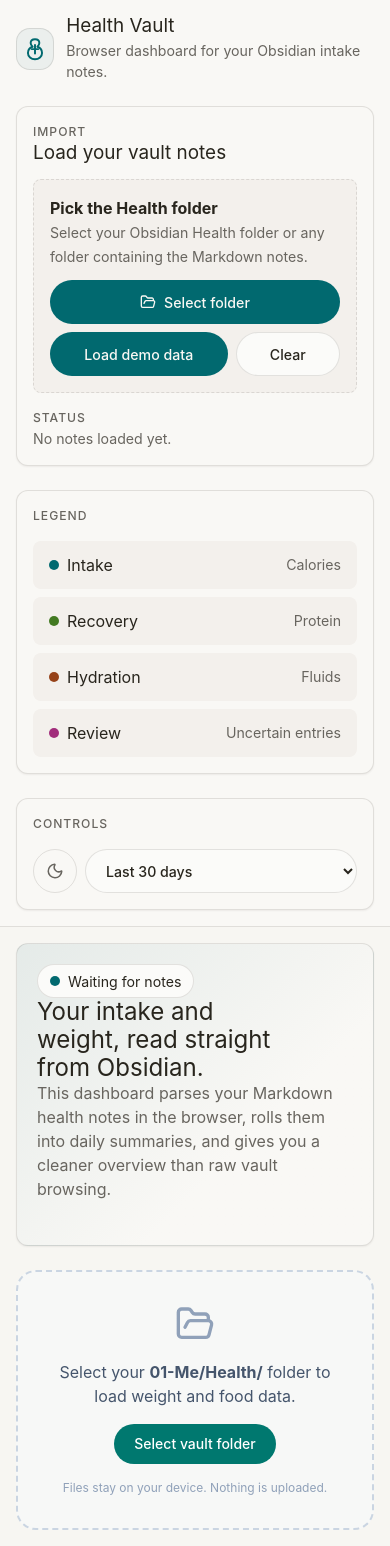
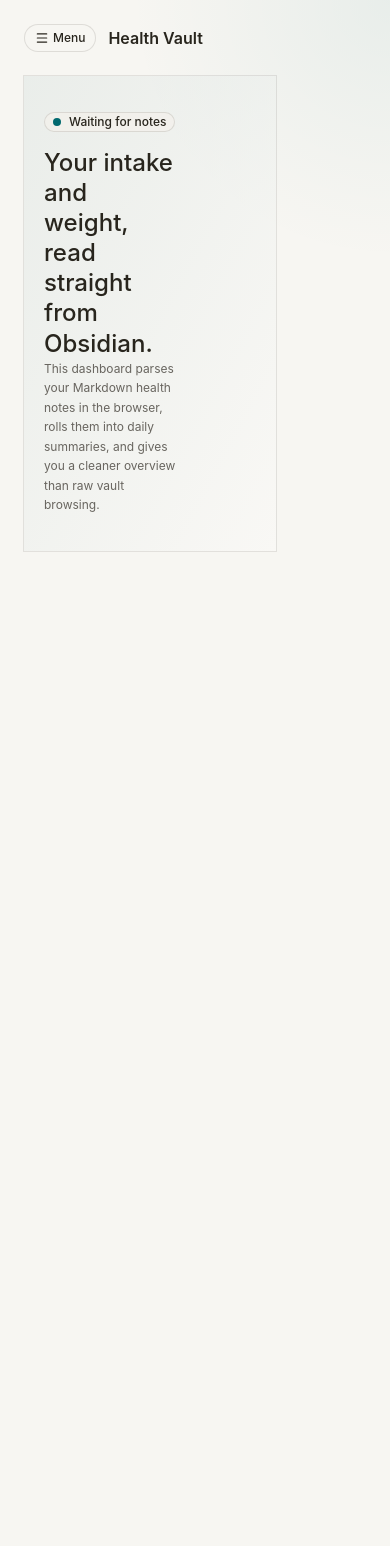
Before and after one commit to simonkeane33/health, a Next.js app: page / in a window 390 px wide. After the commit the page ends 844 px from the top, so only its background shows below. Built offline with nearby package versions, Linux system fonts and the light colour scheme; a web font is replaced by a local one.

Commit message:
refactor: use shadcn/ui Card, Button, Badge, Select in dashboard main components

```diff
--- a/src/app/page.tsx
+++ b/src/app/page.tsx
@@ -1,15 +1,17 @@
 'use client';
 
 import { useState } from 'react';
+import { Badge } from '@/components/ui/badge';
+import { Card, CardHeader, CardTitle, CardDescription, CardContent } from '@/components/ui/card';
 import { useVaultData } from '@/hooks/useVaultData';
 import { Sidebar } from '@/components/Sidebar';
+import { MobileSidebar } from '@/components/MobileSidebar';
 import { KpiGrid } from '@/components/KpiGrid';
 import { CaloriesWeightChart } from '@/components/CaloriesWeightChart';
 import { ReviewQueue } from '@/components/ReviewQueue';
 import { RecentEntries } from '@/components/RecentEntries';
 import { FrequentFoods } from '@/components/FrequentFoods';
 import { DailySummaries } from '@/components/DailySummaries';
-import { VaultPicker } from '@/components/VaultPicker';
 import { useTheme } from '@/components/ThemeProvider';
 
 type RangeValue = '7' | '14' | '30' | '90' | '365' | 'all';
@@ -23,126 +25,135 @@ export default function Home() {
     ? `${data.foodEntries.length} food, ${data.weightEntries.length} weight, ${data.dailySummaries.length} days`
     : 'No notes loaded yet.';
 
+  const sidebarProps = {
+    onPick: loadFiles,
+    onClear: () => loadFiles(null),
+    loadStatus,
+    entryCount: data?.foodEntries.length,
+    dayCount: data?.dailySummaries.length,
+    range: String(range),
+    onRangeChange: (v: string) => setRange(v as RangeValue),
+  };
+
   if (loading) {
     return (
-      <div className="min-h-screen flex items-center justify-center" style={{ background: 'var(--hv-bg)' }}>
-        <p className="subtle">Loading vault data...</p>
+      <div className="min-h-[100dvh] flex items-center justify-center bg-background">
+        <p className="text-muted-foreground">Loading vault data...</p>
       </div>
     );
   }
 
   if (error) {
     return (
-      <div className="min-h-screen flex items-center justify-center" style={{ background: 'var(--hv-bg)' }}>
-        <p style={{ color: 'var(--hv-error)' }}>Error: {error}</p>
+      <div className="min-h-[100dvh] flex items-center justify-center bg-background">
+        <p className="text-destructive font-medium">Error: {error}</p>
       </div>
     );
   }
 
   if (!data) {
     return (
-      <div className="app-shell">
-        <Sidebar
-          onPick={loadFiles}
-          onClear={() => loadFiles(null)}
-          loadStatus={loadStatus}
-          entryCount={undefined}
-          dayCount={undefined}
-          range={String(range)}
-          onRangeChange={(v) => setRange(v as RangeValue)}
-        />
-        <main className="content" id="main">
-          <section className="panel hero-card">
-            <div className="hero-grid">
-              <div>
-                <div className="status-pill">
-                  <span className="dot" style={{ background: 'var(--hv-teal)' }} />
-                  <span>Waiting for notes</span>
-                </div>
-                <h2>Your intake and weight, read straight from Obsidian.</h2>
-                <p>
+      <div className="grid grid-cols-[300px_minmax(0,1fr)] min-h-[100dvh]">
+        <div className="hidden lg:block">
+          <Sidebar {...sidebarProps} />
+        </div>
+        <main className="p-6 flex flex-col gap-6 min-w-0" id="main">
+          <div className="flex items-center gap-3 lg:hidden">
+            <MobileSidebar {...sidebarProps} />
+            <span className="font-semibold">Health Vault</span>
+          </div>
+          <Card className="overflow-hidden bg-gradient-to-br from-primary/[6%] to-card">
+            <CardContent className="grid grid-cols-[1.4fr_1fr] items-end gap-6 p-[clamp(1.25rem,2vw,2rem)]">
+              <div className="space-y-4">
+                <Badge variant="secondary" className="rounded-full bg-secondary/80 border border-border">
+                  <span className="w-2 h-2 rounded-full bg-primary inline-block mr-1"></span>
+                  Waiting for notes
+                </Badge>
+                <CardTitle className="text-[clamp(1.5rem,1.2rem_+_1.25vw,2.25rem)] leading-tight m-0 block max-w-[16ch]">
+                  Your intake and weight, read straight from Obsidian.
+                </CardTitle>
+                <p className="text-muted-foreground max-w-[58ch] m-0">
                   This dashboard parses your Markdown health notes in the browser, rolls them into daily summaries, and gives you a cleaner overview than raw vault browsing.
                 </p>
               </div>
-              <div className="grid grid-cols-2 gap-4" />
-            </div>
-          </section>
-          <VaultPicker onPick={loadFiles} />
+            </CardContent>
+          </Card>
         </main>
       </div>
     );
   }
 
   return (
-    <div className="app-shell">
-      <Sidebar
-        onPick={loadFiles}
-        onClear={() => loadFiles(null)}
-        loadStatus={loadStatus}
-        entryCount={data.foodEntries.length}
-        dayCount={data.dailySummaries.length}
-        range={String(range)}
-        onRangeChange={(v) => setRange(v as RangeValue)}
-      />
-      <main className="content" id="main">
+    <div className="grid grid-cols-[300px_minmax(0,1fr)] min-h-[100dvh]">
+      <div className="hidden lg:block">
+        <Sidebar {...sidebarProps} />
+      </div>
+      <main className="gap-6 min-w-0 p-6 flex flex-col" id="main">
+        <div className="flex items-center gap-3 lg:hidden">
+          <MobileSidebar {...sidebarProps} />
+          <span className="font-semibold">Health Vault</span>
+        </div>
+
         {/* Hero */}
-        <section className="panel hero-card">
-          <div className="hero-grid">
-            <div>
-              <div className="status-pill">
-                <span className="dot" style={{ background: 'var(--hv-teal)' }} />
-                <span>Vault parsed successfully</span>
-              </div>
-              <h2>Your intake and weight, read straight from Obsidian.</h2>
-              <p>
+        <Card className="overflow-hidden bg-gradient-to-br from-primary/[6%] to-card border border-border ring-1 ring-foreground/5">
+          <CardContent className="grid grid-cols-[1.4fr_1fr] items-end gap-6 p-[clamp(1.25rem,2vw,2rem)]">
+            <div className="space-y-4">
+              <Badge variant="secondary" className="rounded-full bg-secondary/80 border border-border">
+                <span className="w-2 h-2 rounded-full bg-primary inline-block mr-1"></span>
+                Vault parsed successfully
+              </Badge>
+              <CardTitle className="text-[clamp(1.5rem,1.2rem_+_1.25vw,2.25rem)] leading-tight m-0 block max-w-[16ch]">
+                Your intake and weight, read straight from Obsidian.
+              </CardTitle>
+              <p className="text-muted-foreground max-w-[58ch] m-0">
                 This dashboard parses your Markdown health notes in the browser, rolls them into daily summaries, and gives you a cleaner overview than raw vault browsing.
               </p>
             </div>
             <div className="grid grid-cols-2 gap-4">
               <div>
-                <div className="micro-label">Entries</div>
-                <strong style={{ fontSize: 'var(--text-xl)', fontVariantNumeric: 'tabular-nums' }}>
+                <div className="text-xs font-medium tracking-wider uppercase text-muted-foreground">Entries</div>
+                <strong className="block text-[clamp(1.5rem,1.2rem_+_1.25vw,2.25rem)] tabular-nums">
                   {data.allEntries.length}
                 </strong>
-                <p className="subtle">Food + weight + summaries</p>
+                <p className="text-muted-foreground">Food + weight + summaries</p>
               </div>
               <div>
-                <div className="micro-label">Coverage</div>
-                <strong style={{ fontSize: 'var(--text-xl)', fontVariantNumeric: 'tabular-nums' }}>
+                <div className="text-xs font-medium tracking-wider uppercase text-muted-foreground">Coverage</div>
+                <strong className="block text-[clamp(1.5rem,1.2rem_+_1.25vw,2.25rem)] tabular-nums">
                   {data.dailySummaries.length}
                 </strong>
-                <p className="subtle">Tracked days</p>
+                <p className="text-muted-foreground">Tracked days</p>
               </div>
             </div>
-          </div>
-        </section>
+          </CardContent>
+        </Card>
 
         {/* KPIs */}
         <KpiGrid data={data} />
 
         {/* Chart */}
-        <section className="panel">
-          <div className="card-head">
+        <Card>
+          <CardHeader className="flex flex-row items-center justify-between gap-4">
             <div>
-              <div className="micro-label">Trends</div>
-              <h2>Calories and weight</h2>
+              <CardDescription className="text-xs font-medium tracking-wider uppercase">Trends</CardDescription>
+              <CardTitle className="text-[clamp(1.125rem,1rem_+.75vw,1.5rem)] leading-[1.15]">Calories and weight</CardTitle>
             </div>
-            <div className="subtle">{range === '365' ? 'Last year' : `Last ${range} days`}</div>
-          </div>
-          <div className="card-body">
-            <div className="chart-wrap">
+            <span className="text-muted-foreground text-sm">{range === 'all' ? 'All time' : range === '365' ? 'Last year' : `Last ${range} days`}</span>
+          </CardHeader>
+          <CardContent>
+            <div className="h-[320px] relative">
               <CaloriesWeightChart summaries={data.dailySummaries} range={range} theme={theme} />
             </div>
-          </div>
-        </section>
+          </CardContent>
+        </Card>
 
         {/* Content grid */}
-        <div className="main-grid">
-          <div className="stack">
+        <div className="grid grid-cols-[minmax(0,1.5fr)_minmax(320px,0.9fr)] gap-4">
+          <div className="flex flex-col gap-4 min-w-0">
             <RecentEntries entries={data.foodEntries} />
             <DailySummaries entries={data.dailySummaries} />
           </div>
-          <div className="stack">
+          <div className="flex flex-col gap-4 min-w-0">
             <ReviewQueue entries={data.foodEntries} />
             <FrequentFoods entries={data.foodEntries} />
           </div>
--- /dev/null
+++ b/src/components/MobileSidebar.tsx
@@ -0,0 +1,39 @@
+'use client';
+
+import { useState } from 'react';
+import { Menu, X } from 'lucide-react';
+import {
+  Sheet,
+  SheetTrigger,
+  SheetContent,
+  SheetClose,
+} from '@/components/ui/sheet';
+import { Button } from '@/components/ui/button';
+import { SidebarContent, type SidebarProps } from './Sidebar';
+
+export function MobileSidebar(props: SidebarProps) {
+  const [open, setOpen] = useState(false);
+
+  return (
+    <Sheet open={open} onOpenChange={setOpen}>
+      <SheetTrigger asChild>
+        <Button type="button" variant="outline" size="sm" className="lg:hidden rounded-full">
+          <Menu width={18} height={18} />
+          Menu
+        </Button>
+      </SheetTrigger>
+      <SheetContent side="left" className="w-[300px] p-0 bg-card/80 border-r border-border">
+        <div className="h-full relative flex flex-col p-6 gap-6 overflow-y-auto">
+          <div className="flex justify-end">
+            <SheetClose asChild>
+              <Button type="button" variant="ghost" size="icon" className="rounded-full" aria-label="Close sidebar">
+                <X width={18} height={18} />
+              </Button>
+            </SheetClose>
+          </div>
+          <SidebarContent {...props} />
+        </div>
+      </SheetContent>
+    </Sheet>
+  );
+}
--- a/src/components/Sidebar.tsx
+++ b/src/components/Sidebar.tsx
@@ -4,8 +4,16 @@ import { useRef } from 'react';
 import { FolderOpen } from 'lucide-react';
 import { ThemeToggle } from './ThemeToggle';
 import { cn } from '@/lib/utils';
+import { Button } from '@/components/ui/button';
+import {
+  Select,
+  SelectContent,
+  SelectItem,
+  SelectTrigger,
+  SelectValue,
+} from '@/components/ui/select';
 
-interface SidebarProps {
+export interface SidebarProps {
   onPick: (files: FileList | null) => void;
   onDemo?: () => void;
   onClear: () => void;
@@ -44,13 +52,13 @@ function Dot({ color }: { color: string }) {
   };
   return (
     <span
-      className={cn('dot', colorMap[color] ?? 'bg-[var(--hv-text-faint)]')}
+      className={cn('w-2.5 h-2.5 rounded-full flex-shrink-0', colorMap[color] ?? 'bg-muted')}
       aria-hidden="true"
     />
   );
 }
 
-export function Sidebar({
+export function SidebarContent({
   onPick,
   onDemo,
   onClear,
@@ -64,27 +72,37 @@ export function Sidebar({
   const hasData = typeof entryCount === 'number' && entryCount > 0;
 
   return (
-    <aside className="sidebar">
-      <div className="brand">
-        <div className="brand-mark" aria-hidden="true">
+    <>
+      <div className="flex items-center gap-3">
+        <div
+          className="grid place-items-center w-[42px] h-[42px] rounded-[14px] text-primary bg-accent shadow-[inset_0_0_0_1px_var(--border)]"
+          aria-hidden="true"
+        >
           <Logo />
         </div>
-        <div className="brand-copy">
-          <h1>Health Vault</h1>
-          <p>Browser dashboard for your Obsidian intake notes.</p>
+        <div>
+          <h1 className="m-0 text-[clamp(1.125rem,1rem_+.75vw,1.5rem)] leading-[1.05] font-heading font-medium">
+            Health Vault
+          </h1>
+          <p className="mt-1 text-muted-foreground text-[clamp(0.875rem,0.8rem_+.35vw,1rem)]">
+            Browser dashboard for your Obsidian intake notes.
+          </p>
         </div>
       </div>
 
-      <section className="panel sidebar-section">
+      <div className="flex flex-col gap-4 rounded-none border border-border bg-card/80 p-4 ring-1 ring-foreground/5">
         <div>
-          <div className="micro-label">Import</div>
-          <h2>Load your vault notes</h2>
+          <div className="text-xs font-medium tracking-wider uppercase text-muted-foreground">
+            Import
+          </div>
+          <h2 className="m-0 text-[clamp(1.125rem,1rem_+.75vw,1.5rem)] leading-[1.15] font-heading">
+            Load your vault notes
+          </h2>
         </div>
-        <div className="picker">
-          <label>
-            <strong>Pick the Health folder</strong>
-            <br />
-            <span className="subtle">
+        <div className="flex flex-col gap-3 rounded-none border border-dashed border-border bg-muted/50 p-4">
+          <label className="text-sm">
+            <strong className="block mb-1">Pick the Health folder</strong>
+            <span className="text-muted-foreground">
               Select your Obsidian Health folder or any folder containing the Markdown notes.
             </span>
           </label>
@@ -103,86 +121,100 @@ export function Sidebar({
             className="hidden"
             onChange={(e) => onPick(e.target.files)}
           />
-          <div className="actions">
-            <button className="btn btn-primary" type="button" onClick={() => inputRef.current?.click()}>
+          <div className="flex flex-wrap gap-2">
+            <Button
+              type="button"
+              onClick={() => inputRef.current?.click()}
+              className="rounded-full"
+            >
               <FolderOpen width={16} height={16} />
               Select folder
-            </button>
-            <button className="btn btn-primary" type="button" onClick={onDemo}>
+            </Button>
+            <Button type="button" onClick={onDemo} variant="secondary" className="rounded-full">
               Load demo data
-            </button>
-            <button className="btn btn-secondary" type="button" onClick={onClear}>
+            </Button>
+            <Button type="button" onClick={onClear} variant="outline" className="rounded-full">
               Clear
-            </button>
+            </Button>
           </div>
         </div>
         <div>
-          <div className="micro-label">Status</div>
-          <p className="subtle">{loadStatus}</p>
+          <div className="text-xs font-medium tracking-wider uppercase text-muted-foreground">
+            Status
+          </div>
+          <p className="text-muted-foreground">{loadStatus}</p>
         </div>
-      </section>
+      </div>
 
-      <section className="panel sidebar-section">
-        <div className="micro-label">Legend</div>
-        <ul className="legend-list">
-          <li>
-            <span className="flex items-center gap-2">
-              <Dot color="teal" /> Intake
-            </span>
-            <span className="subtle">Calories</span>
-          </li>
-          <li>
-            <span className="flex items-center gap-2">
-              <Dot color="green" /> Recovery
-            </span>
-            <span className="subtle">Protein</span>
-          </li>
-          <li>
-            <span className="flex items-center gap-2">
-              <Dot color="gold" /> Hydration
-            </span>
-            <span className="subtle">Fluids</span>
-          </li>
-          <li>
-            <span className="flex items-center gap-2">
-              <Dot color="pink" /> Review
-            </span>
-            <span className="subtle">Uncertain entries</span>
-          </li>
+      <div className="flex flex-col gap-4 rounded-none border border-border bg-card/80 p-4 ring-1 ring-foreground/5">
+        <div className="text-xs font-medium tracking-wider uppercase text-muted-foreground">
+          Legend
+        </div>
+        <ul className="grid gap-2 m-0 p-0 list-none">
+          {[
+            { color: 'teal' as const, label: 'Intake', sub: 'Calories' },
+            { color: 'green' as const, label: 'Recovery', sub: 'Protein' },
+            { color: 'gold' as const, label: 'Hydration', sub: 'Fluids' },
+            { color: 'pink' as const, label: 'Review', sub: 'Uncertain entries' },
+          ].map(({ color, label, sub }) => (
+            <li
+              key={label}
+              className="flex items-center justify-between gap-3 rounded-none px-4 py-3 bg-muted/60"
+            >
+              <span className="flex items-center gap-2">
+                <Dot color={color} /> {label}
+              </span>
+              <span className="text-muted-foreground">{sub}</span>
+            </li>
+          ))}
         </ul>
-      </section>
+      </div>
 
-      <section className="panel sidebar-section">
-        <div className="micro-label">Controls</div>
-        <div className="actions">
-          <ThemeToggle className="btn-ghost theme-toggle" size="md" />
-          <select
-            value={range}
-            onChange={(e) => onRangeChange(e.target.value)}
-            className="btn btn-secondary"
-            aria-label="Select chart range"
-          >
-            <option value="7">Last 7 days</option>
-            <option value="14">Last 14 days</option>
-            <option value="30">Last 30 days</option>
-            <option value="90">Last 90 days</option>
-            <option value="365">Last year</option>
-            <option value="all">All time</option>
-          </select>
+      <div className="flex flex-col gap-4 rounded-none border border-border bg-card/80 p-4 ring-1 ring-foreground/5">
+        <div className="text-xs font-medium tracking-wider uppercase text-muted-foreground">
+          Controls
+        </div>
+        <div className="flex flex-wrap gap-2">
+          <ThemeToggle className="size-11 rounded-full border border-border bg-transparent hover:bg-muted" size="md" />
+          <Select value={range} onValueChange={onRangeChange}>
+            <SelectTrigger className="rounded-none h-8 bg-secondary">
+              <SelectValue />
+            </SelectTrigger>
+            <SelectContent>
+              <SelectItem value="7">Last 7 days</SelectItem>
+              <SelectItem value="14">Last 14 days</SelectItem>
+              <SelectItem value="30">Last 30 days</SelectItem>
+              <SelectItem value="90">Last 90 days</SelectItem>
+              <SelectItem value="365">Last year</SelectItem>
+              <SelectItem value="all">All time</SelectItem>
+            </SelectContent>
+          </Select>
         </div>
         {hasData && (
           <div className="flex items-center gap-3 pt-2">
             <div className="text-sm">
-              <span className="micro-label">Entries</span>
+              <span className="text-xs font-medium tracking-wider uppercase text-muted-foreground block">
+                Entries
+              </span>
               <strong className="block text-xl tabular-nums">{entryCount}</strong>
             </div>
             <div className="text-sm">
-              <span className="micro-label">Days</span>
+              <span className="text-xs font-medium tracking-wider uppercase text-muted-foreground block">
+                Days
+              </span>
               <strong className="block text-xl tabular-nums">{dayCount}</strong>
             </div>
           </div>
         )}
-      </section>
+      </div>
+    </>
+  );
+}
+
+export function Sidebar(props: SidebarProps) {
+  return (
+    <aside className="bg-card/80 border-r border-border h-[100dvh] sticky top-0 p-6 flex flex-col gap-6 overflow-y-auto">
+      <SidebarContent {...props} />
     </aside>
   );
 }
--- a/src/components/ThemeToggle.tsx
+++ b/src/components/ThemeToggle.tsx
@@ -3,6 +3,7 @@
 import { Sun, Moon } from "lucide-react";
 import { useTheme } from "./ThemeProvider";
 import { cn } from "@/lib/utils";
+import { Button } from "@/components/ui/button";
 
 interface ThemeToggleProps {
   className?: string;
@@ -15,15 +16,15 @@ export function ThemeToggle({ className, size = "md" }: ThemeToggleProps) {
   const iconSize = size === "sm" ? 16 : 18;
 
   return (
-    <button
+    <Button
       type="button"
+      variant="ghost"
+      size="icon"
       onClick={toggle}
       aria-label={isDark ? "Switch to light theme" : "Switch to dark theme"}
       className={cn(
-        "inline-flex items-center justify-center rounded-full",
-        "border border-transparent transition-colors focus-visible:outline-none focus-visible:ring-1 focus-visible:ring-ring",
+        "rounded-full",
         size === "md" ? "w-11 h-11" : "w-8 h-8",
-        "bg-transparent text-[var(--hv-text-muted)] hover:text-[var(--hv-text)] hover:bg-[var(--hv-surface-offset)]",
         className
       )}
     >
@@ -32,6 +33,6 @@ export function ThemeToggle({ className, size = "md" }: ThemeToggleProps) {
       ) : (
         <Moon width={iconSize} height={iconSize} strokeWidth={2} />
       )}
-    </button>
+    </Button>
   );
 }
```
Also changed, not shown: src/components/KpiGrid.tsx (+54 -32 lines).
